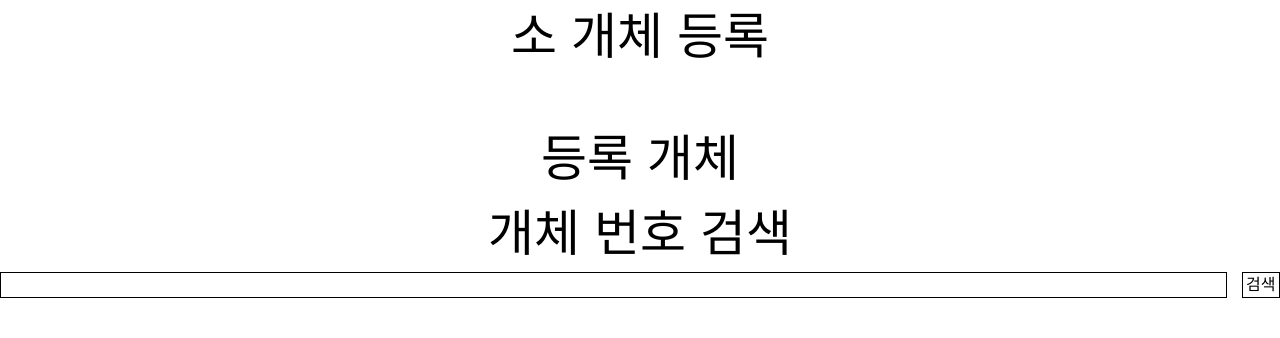
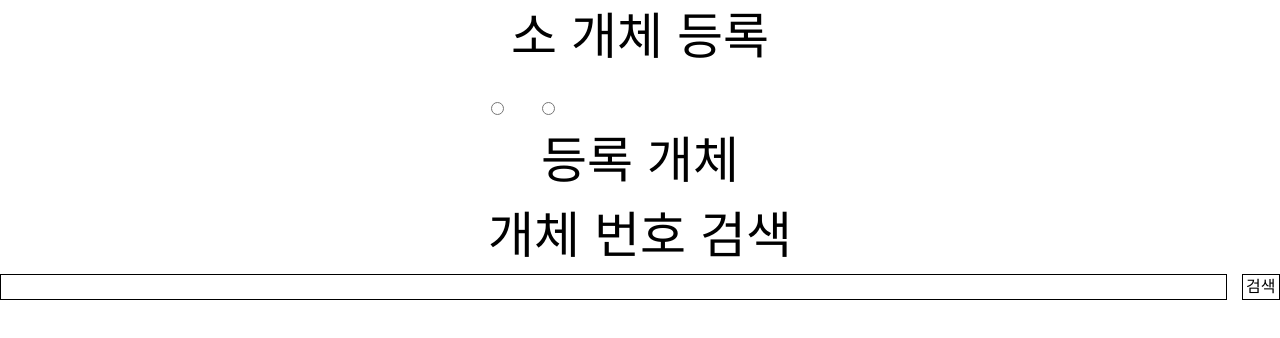
Before and after one commit to ohjohwan/cow-manager, a Next.js app: page / in a window 1280 px wide. Shown: the top 338 px of the page. Built offline with nearby package versions, Linux system fonts and the light colour scheme.

Commit message:
feat: 개체 등록 시 암수 여부 설정으로 변경

```diff
--- a/src/app/page.tsx
+++ b/src/app/page.tsx
@@ -146,13 +146,30 @@ export default function Home() {
             />
           )}
         </div>
-        <div>
-          <h3>분만 예정일</h3>
-          <div className="w-[100px]">{tempCow.expectedDeliveryDate}</div>
-        </div>
-        <div>
-          <h3>다음 수정 일자</h3>
-          <div className="w-[100px]">{tempCow.nextInseminationDate}</div>
+        <div className="flex flex-col justify-center items-center">
+          <h3>암수 여부</h3>
+          <div className="border-[1px] w-[180px] flex justify-center gap-[20px] h-[26px]">
+            <label>
+              <input
+                type="radio"
+                name="gender"
+                checked={tempCow.gender === false}
+                onChange={() => setTempField("gender", false)}
+                className="border-[1px]"
+              />{" "}
+              암
+            </label>
+            <label>
+              <input
+                type="radio"
+                name="gender"
+                checked={tempCow.gender === true}
+                className="border-[1px]"
+                onChange={() => setTempField("gender", true)}
+              />{" "}
+              수
+            </label>
+          </div>
         </div>
         <button
           className="border-[1px] w-[50px]"
--- a/src/components/EditModal.tsx
+++ b/src/components/EditModal.tsx
@@ -29,16 +29,32 @@ export default function Modal({ toggle, cow }: EditModalProps) {
         <div className="flex justify-between ">
           <div className="flex flex-col justify-center items-center">
             <h3>개체 번호</h3>
-            <div className="border-[1px] w-[180px] h-[26px]"></div>
+            <div className="flex justify-center border-[1px] w-[180px] h-[26px]">
+              {cow.number}
+            </div>
           </div>
           <div className="flex flex-col justify-center items-center">
             <h3>암수 여부</h3>
             <div className="border-[1px] w-[180px] flex justify-center gap-[20px] h-[26px]">
               <label>
-                <input type="radio" className="border-[1px]" />암
+                <input
+                  type="radio"
+                  name="gender"
+                  checked={editData.gender === false}
+                  onChange={() => handleChange("gender", false)}
+                  className="border-[1px]"
+                />
+                암
               </label>
               <label>
-                <input type="radio" className="border-[1px]" />수
+                <input
+                  type="radio"
+                  name="gender"
+                  checked={editData.gender === true}
+                  onChange={() => handleChange("gender", true)}
+                  className="border-[1px]"
+                />
+                수
               </label>
             </div>
           </div>
--- a/src/store/useCattleDeliveryStore.ts
+++ b/src/store/useCattleDeliveryStore.ts
@@ -2,6 +2,7 @@ import { create } from "zustand";
 
 export interface Cow {
   number: string; // 개체 번호
+  gender: boolean | null;
   inseminationDate: string; // 수정 일자
   expectedDeliveryDate: string; // 분만 일자
   nextInseminationDate: string; // 다음 수정 일자자
@@ -19,7 +20,7 @@ interface CowStoreState {
 
   tempCow: Cow; // 현재 입력 중인 소 정보
 
-  setTempField: (field: keyof Cow, value: string) => void;
+  setTempField: (field: keyof Cow, value: string | boolean) => void;
 
   // 개체 추가
   addCow: () => void;
@@ -39,6 +40,7 @@ export const useCowStore = create<CowStoreState>((set, get) => ({
 
   tempCow: {
     number: "",
+    gender: null,
     inseminationDate: "",
     expectedDeliveryDate: "",
     nextInseminationDate: "",
@@ -57,7 +59,7 @@ export const useCowStore = create<CowStoreState>((set, get) => ({
       cowState: [...state.cowState, state.tempCow],
       tempCow: {
         number: "",
-        gender: "",
+        gender: null,
         inseminationDate: "",
         expectedDeliveryDate: "",
         nextInseminationDate: "",
```
